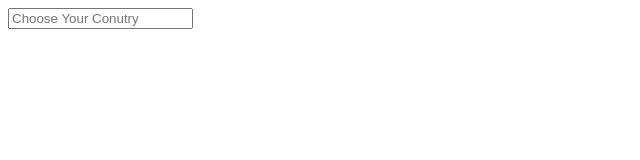
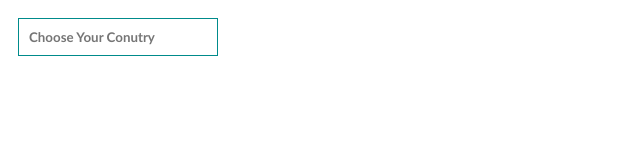
Before and after one commit to nuchovic/first-project, a plain HTML site: page index.html in a window 1280 px wide. Shown: the whole page, without its empty margins (0-640 px from the left). Drawn offline with Linux system fonts and the light colour scheme.

Commit message:
Styling The Page

```diff
--- a/index.html
+++ b/index.html
@@ -4,10 +4,11 @@
     <meta charset="UTF-8">
     <meta http-equiv="X-UA-Compatible" content="IE=edge">
     <meta name="viewport" content="width=device-width, initial-scale=1.0">
+    <link rel="stylesheet" href="index.css">
     <title>Yestarday Review</title>
 </head>
 <body>
-    <input name="conutry" list="countries" placeholder="Choose Your Conutry">
+    <input name="country" list="countries" placeholder="Choose Your Conutry">
         <datalist id="countries">
             <option value="Angola"></option>
             <option value="Argelia"></option>
--- /dev/null
+++ b/index.scss
@@ -0,0 +1,7 @@
+input[name="country"]{
+    padding: 10px;
+    margin: 10px;
+    border: 1px solid darkcyan;
+    font-family: 'Trebuchet MS', 'Lucida Sans Unicode', 'Lucida Grande', 'Lucida Sans', Arial, sans-serif;
+    font-weight: bold;
+}
```
Also changed, not shown: index.css (added), 1 other file.
